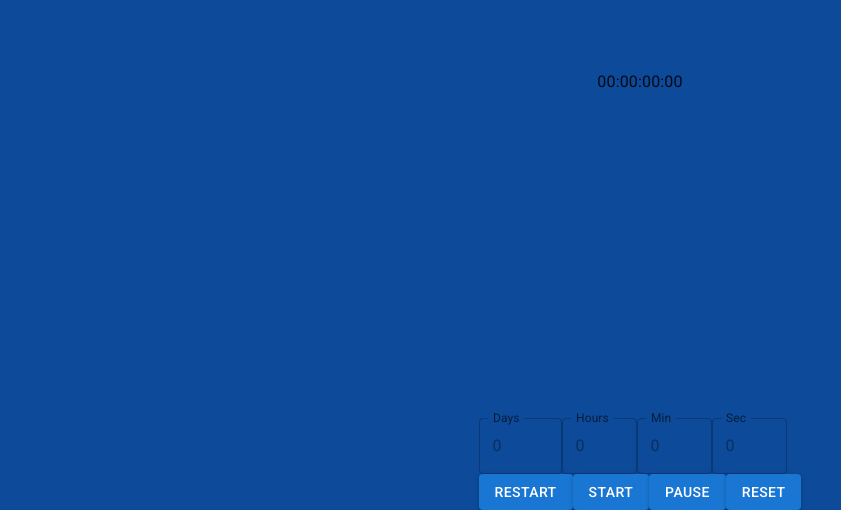
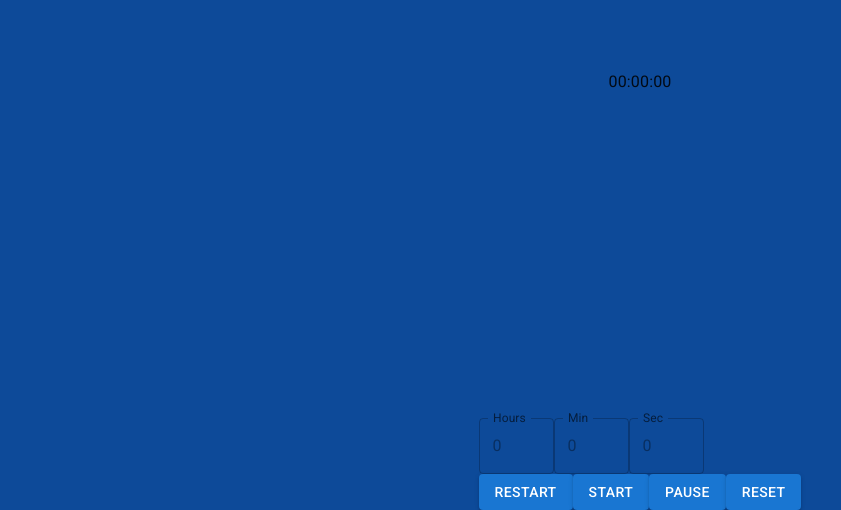
Before and after one commit to omobosteven/timer-rc, a React (Create React App) app: page / in a window 1280 px wide. Shown: the part 290-800 px from the top of the page, without its empty margins (0-841 px from the left). Built offline with nearby package versions, Linux system fonts and the light colour scheme.

Commit message:
remove days

```diff
--- a/src/App.js
+++ b/src/App.js
@@ -1,9 +1,7 @@
 import { useEffect, useState } from "react";
 import { add, getTime } from "date-fns";
 import { useCountdown } from "hooks/useCountdown";
-import { TimerActions } from "components/TimerActions";
 import { TimerCount } from "components/TimerCount";
-import { TimerInputs } from "components/TimerInputs";
 import { Container } from "reusables/Contianer";
 import { LogoTitle } from "components/LogoTitle";
 import { TimerControl } from "components/TimerControl";
@@ -11,7 +9,6 @@ import { TimerControl } from "components/TimerControl";
 function App() {
   const [targetTime, setTargetTime] = useState(() => getTime(new Date()));
   const [timerInput, setTimerInput] = useState({
-    days: "",
     hours: "",
     minutes: "",
     seconds: "",
@@ -19,13 +16,12 @@ function App() {
   const [pausedTime, setPausedTime] = useState(0);
 
   const timer = useCountdown(targetTime);
-  const { days, hours, minutes, seconds, handlePause, handleStart } = timer;
+  const { hours, minutes, seconds, handlePause, handleStart } = timer;
 
   useEffect(() => {
     setTargetTime(
       getTime(
         add(new Date(), {
-          days: +timerInput.days,
           hours: +timerInput.hours,
           minutes: timerInput.minutes,
           seconds: +timerInput.seconds,
@@ -36,21 +32,13 @@ function App() {
 
   const handleChangeTimeField = (e) => {
     let { name, value } = e.target;
-
-    if (["seconds", "minutes", "hours"].includes(name)) {
-      value = +value > 99 ? "99" : value;
-    }
-
-    if ("days" === name) {
-      value = +value > 365 ? "365" : value;
-    }
+    value = +value > 99 ? "99" : value;
 
     setTimerInput({ ...timerInput, [name]: value });
   };
 
   const handleReset = () => {
     setTimerInput({
-      days: "",
       hours: "",
       minutes: "",
       seconds: "",
@@ -69,7 +57,6 @@ function App() {
         ? getTime(new Date()) - pausedTime
         : getTime(
             add(new Date(), {
-              days: +timerInput.days,
               hours: +timerInput.hours,
               minutes: timerInput.minutes,
               seconds: +timerInput.seconds,
@@ -84,7 +71,6 @@ function App() {
     setTargetTime(
       getTime(
         add(new Date(), {
-          days: +timerInput.days,
           hours: +timerInput.hours,
           minutes: timerInput.minutes,
           seconds: +timerInput.seconds,
@@ -98,7 +84,6 @@ function App() {
       <LogoTitle component="h1">tMr</LogoTitle>
 
       <TimerCount
-        days={days}
         hours={hours}
         minutes={minutes}
         seconds={seconds}
--- a/src/components/TimerCount.jsx
+++ b/src/components/TimerCount.jsx
@@ -1,11 +1,11 @@
 import { StyledTimerCount } from "./TimerCount.styles";
 import { Typography } from "reusables/Typography";
 
-export const TimerCount = ({ days, hours, minutes, seconds }) => {
+export const TimerCount = ({ hours, minutes, seconds }) => {
   return (
     <StyledTimerCount>
       <Typography component="p">
-        {days}:{hours}:{minutes}:{seconds}
+        {hours}:{minutes}:{seconds}
       </Typography>
     </StyledTimerCount>
   );
--- a/src/components/TimerInputs.jsx
+++ b/src/components/TimerInputs.jsx
@@ -3,16 +3,6 @@ import { TimeField } from "./TimeField";
 export const TimerInputs = ({ timerInput, handleChangeTimeField }) => {
   return (
     <>
-      <TimeField
-        label="Days"
-        value={timerInput.days}
-        name="days"
-        onChange={handleChangeTimeField}
-        inputProps={{
-          max: 365,
-          min: 0,
-        }}
-      />
       <TimeField
         label="Hours"
         value={timerInput.hours}
--- a/src/hooks/useCountdown.js
+++ b/src/hooks/useCountdown.js
@@ -41,26 +41,14 @@ export const useCountdown = (targetDate) => {
 };
 
 const getReturnValues = (countDown) => {
-  const days = Math.floor(countDown / (1000 * 60 * 60 * 24));
   const hours = Math.floor(
     (countDown % (1000 * 60 * 60 * 24)) / (1000 * 60 * 60)
   );
   const minutes = Math.floor((countDown % (1000 * 60 * 60)) / (1000 * 60));
   const seconds = Math.floor((countDown % (1000 * 60)) / 1000);
 
-  console.log(
-    days,
-    "days",
-    hours,
-    "hours",
-    minutes,
-    "minutes",
-    seconds,
-    "seconds"
-  );
 
   return {
-    days: days < 0 ? "00" : days.toString().padStart(2, "0"),
     hours: hours < 0 ? "00" : hours.toString().padStart(2, "0"),
     minutes: minutes < 0 ? "00" : minutes.toString().padStart(2, "0"),
     seconds: seconds < 0 ? "00" : seconds.toString().padStart(2, "0"),
```
Also changed, not shown: 1 other file (tests, documents, lock files or other folders).
